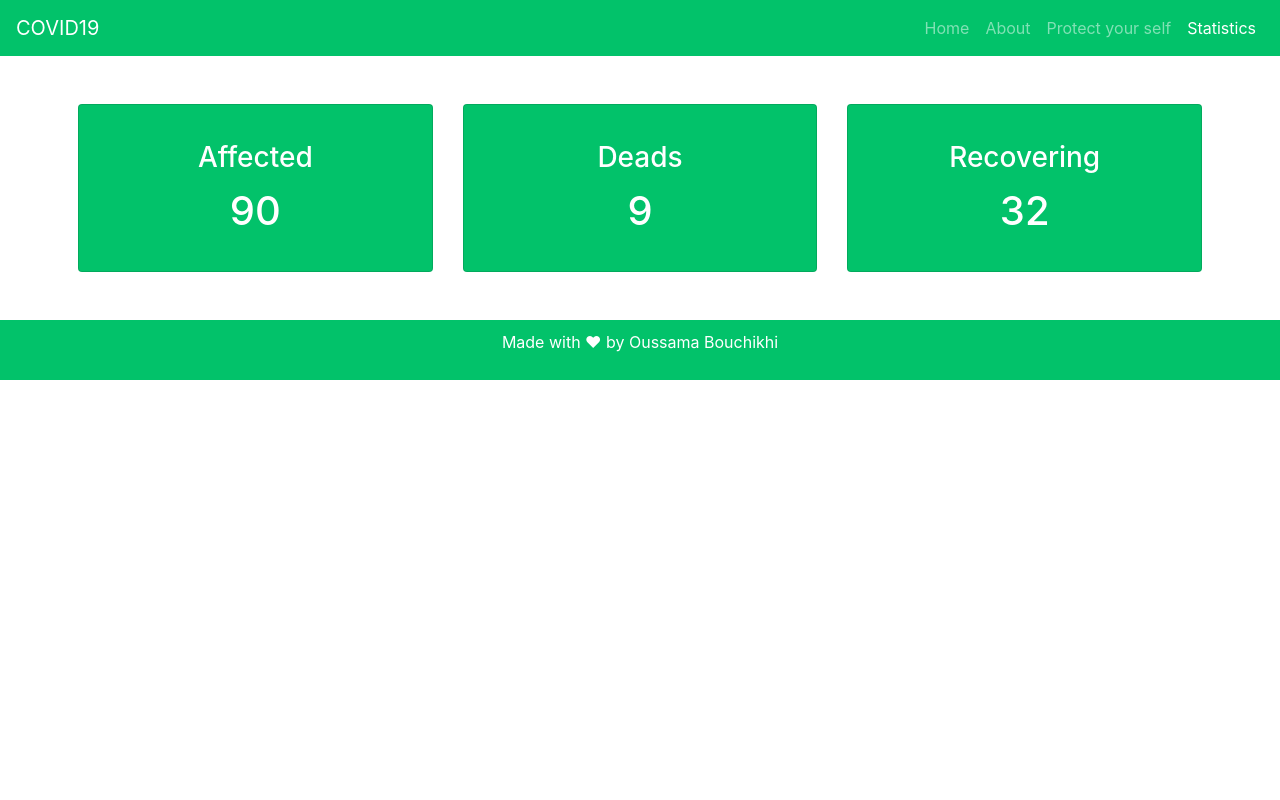
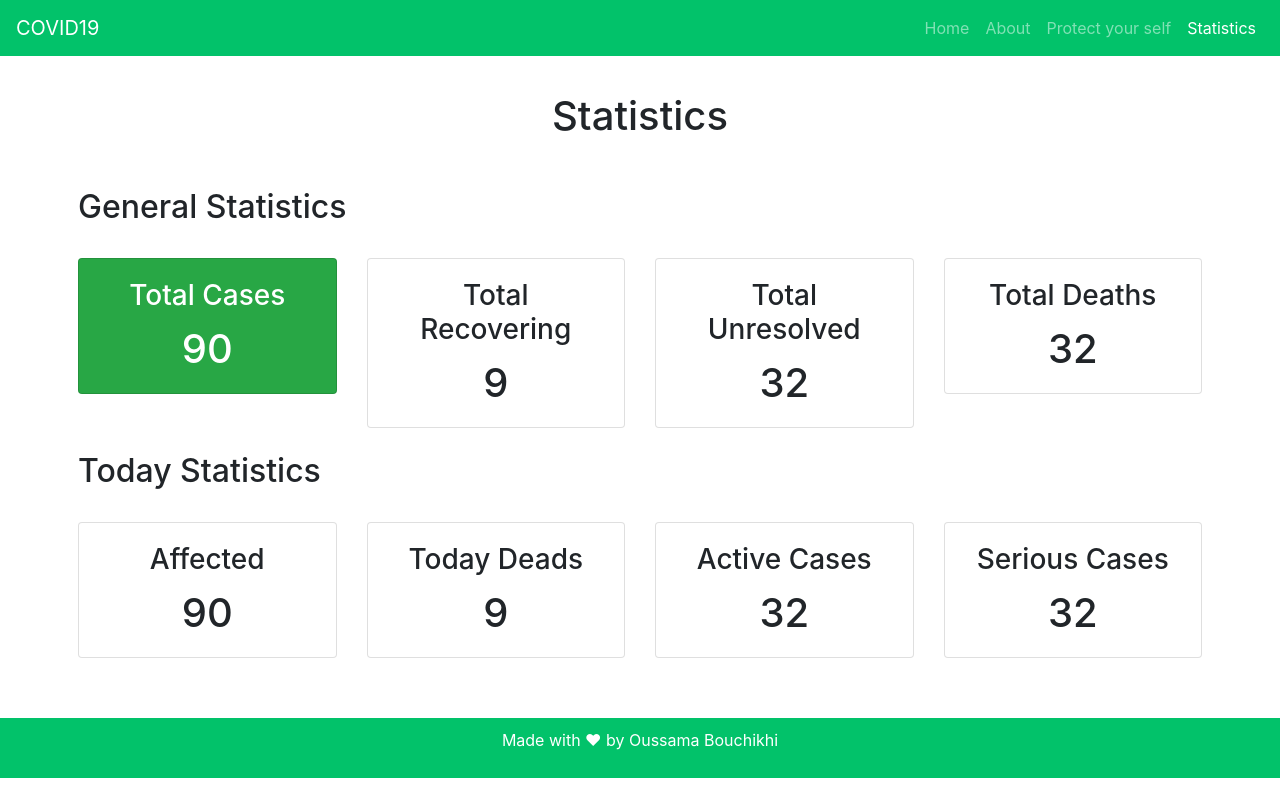
Before and after one commit to oussamabouchikhi/COVID19, a plain HTML site: page statistics.html in a window 1280 px wide. Drawn offline with nearby package versions, Linux system fonts and the light colour scheme; no server answers.

Commit message:
add Coronavirus tracker API

```diff
--- /dev/null
+++ b/js/main.js
@@ -0,0 +1,30 @@
+
+/********************* CORONA VIRUS STATISTICS API *********************/
+/*** GET JSON DATA USING AJAX ***/
+var getDzInfo = new XMLHttpRequest();
+
+getDzInfo.open('GET', 'https://thevirustracker.com/free-api?countryTotal=DZ');
+
+// When data loads
+getDzInfo.onload = function () {
+
+    // parse the respone text to javascript object
+    var data = JSON.parse(getDzInfo.responseText);
+    console.log(data);
+    console.log(data.countrydata[0]);
+    console.log(data.countrydata[0].total_cases);
+
+    const countrydata = data.countrydata[0];
+
+    document.getElementById('total_cases').innerHTML            = countrydata.total_cases;
+    document.getElementById('total_recovered').innerHTML        = countrydata.total_recovered;
+    document.getElementById('total_unresolved').innerHTML       = countrydata.total_unresolved;
+    document.getElementById('total_deaths').innerHTML           = countrydata.total_deaths;
+    document.getElementById('total_new_cases_today').innerHTML  = countrydata.total_new_cases_today;
+    document.getElementById('total_new_deaths_today').innerHTML = countrydata.total_new_deaths_today;
+    document.getElementById('total_active_cases').innerHTML     = countrydata.total_active_cases;
+    document.getElementById('total_serious_cases').innerHTML    = countrydata.total_serious_cases;
+
+}
+
+getDzInfo.send();
--- a/statistics.html
+++ b/statistics.html
@@ -34,44 +34,103 @@
 			<a class="nav-link" href="#">Statistics<span class="sr-only">(current)</span></a>
 		</li>
 	  </ul>
+
 	</div>
 </nav>
 <!-- Navbar -->
 
 	<!-- Cards -->
-	<div class="container p-2 mt-3 mb-3">
+	<section id="stat-cards">
+		<div class="container p-2 mt-2 mb-2">
+
+			<h1 class="text-center mb-5">Statistics</h1>
+
+
+			<h2>General Statistics</h2>
 			<div class="row">
 
-			<div class="col">
-				<div style="background-color: #02C26A !important;" class="card text-white bg-success mt-4 mb-4 p-3">
+				<div class="col-md-3">
+					<div  class="card text-white bg-success mt-4 mb-4">
 					<div class="card-body text-center">
-					<h5 class="card-title h3">Affected</h5>
-					<p class="card-text h1">90</p>
+						<h5 class="card-title h3">Total Cases</h5>
+						<p class="card-text h1" id="total_cases">90</p>
 					</div>
 					</div>
 				</div>
 
-			<div class="col">
-				<div style="background-color: #02C26A!important;" class="card text-white bg-success mt-4 mb-4 p-3">
+				<div class="col-md-3">
+					<div class="card mt-4 mb-4">
 					<div class="card-body text-center">
-					<h5 class="card-title h3">Deads</h5>
-					<p class="card-text h1">9</p>
+						<h5 class="card-title h3">Total Recovering</h5>
+						<p class="card-text h1" id="total_recovered">9</p>
 					</div>
 					</div>
 				</div>
 
-			<div class="col">
-				<div style="background-color: #02C26A !important;" class="card text-white bg-success mt-4 mb-4 p-3">
+				<div class="col-md-3">
+					<div  class="card mt-4 mb-4">
 					<div class="card-body text-center">
-					<h5 class="card-title h3">Recovering</h5>
-					<p class="card-text h1">32</p>
+						<h5 class="card-title h3">Total Unresolved</h5>
+						<p class="card-text h1" id="total_unresolved">32</p>
+					</div>
+					</div>
+				</div>
+
+				<div class="col-md-3">
+					<div  class="card mt-4 mb-4">
+					<div class="card-body text-center">
+						<h5 class="card-title h3">Total Deaths</h5>
+						<p class="card-text h1" id="total_deaths">32</p>
+					</div>
+					</div>
+				</div>
+
+			</div>
+
+			<h2>Today Statistics</h2>
+			<div class="row">
+
+				<div class="col-md-3">
+					<div  class="card mt-4 mb-4">
+						<div class="card-body text-center">
+							<h5 class="card-title h3">Affected</h5>
+							<p class="card-text h1" id="total_new_cases_today">90</p>
+						</div>
+					</div>
+				</div>
+
+				<div class="col-md-3">
+					<div class="card mt-4 mb-4">
+						<div class="card-body text-center">
+							<h5 class="card-title h3">Today Deads</h5>
+							<p class="card-text h1" id="total_new_deaths_today">9</p>
+						</div>
+					</div>
+				</div>
+
+				<div class="col-md-3">
+					<div  class="card mt-4 mb-4">
+						<div class="card-body text-center">
+							<h5 class="card-title h3">Active Cases</h5>
+							<p class="card-text h1" id="total_active_cases">32</p>
+						</div>
+					</div>
+				</div>
+
+				<div class="col-md-3">
+					<div  class="card mt-4 mb-4">
+						<div class="card-body text-center">
+							<h5 class="card-title h3">Serious Cases</h5>
+							<p class="card-text h1" id="total_serious_cases">32</p>
 						</div>
 					</div>
 				</div>
 
 			</div>
 		</div>
+	</section>
 	<!-- Cards -->
+
 
 	<!-- Footer -->
     <div id="footer">
@@ -81,11 +140,10 @@
     </div>
     <!-- Footer -->
 
+	<script src="https://code.jquery.com/jquery-3.2.1.slim.min.js" integrity="sha384-KJ3o2DKtIkvYIK3UENzmM7KCkRr/rE9/Qpg6aAZGJwFDMVNA/GpGFF93hXpG5KkN" crossorigin="anonymous"></script>
+	<script src="https://maxcdn.bootstrapcdn.com/bootstrap/4.0.0/js/bootstrap.min.js" integrity="sha384-JZR6Spejh4U02d8jOt6vLEHfe/JQGiRRSQQxSfFWpi1MquVdAyjUar5+76PVCmYl" crossorigin="anonymous"></script>
+	<script src="https://cdnjs.cloudflare.com/ajax/libs/popper.js/1.12.9/umd/popper.min.js" integrity="sha384-ApNbgh9B+Y1QKtv3Rn7W3mgPxhU9K/ScQsAP7hUibX39j7fakFPskvXusvfa0b4Q" crossorigin="anonymous"></script>
+	<script src="./js/main.js"></script>
 
-
-
-    <script src="https://code.jquery.com/jquery-3.2.1.slim.min.js" integrity="sha384-KJ3o2DKtIkvYIK3UENzmM7KCkRr/rE9/Qpg6aAZGJwFDMVNA/GpGFF93hXpG5KkN" crossorigin="anonymous"></script>
-<script src="https://cdnjs.cloudflare.com/ajax/libs/popper.js/1.12.9/umd/popper.min.js" integrity="sha384-ApNbgh9B+Y1QKtv3Rn7W3mgPxhU9K/ScQsAP7hUibX39j7fakFPskvXusvfa0b4Q" crossorigin="anonymous"></script>
-<script src="https://maxcdn.bootstrapcdn.com/bootstrap/4.0.0/js/bootstrap.min.js" integrity="sha384-JZR6Spejh4U02d8jOt6vLEHfe/JQGiRRSQQxSfFWpi1MquVdAyjUar5+76PVCmYl" crossorigin="anonymous"></script>
 </body>
 </html>
```
Lines whose indentation alone changed are shown as unchanged.
